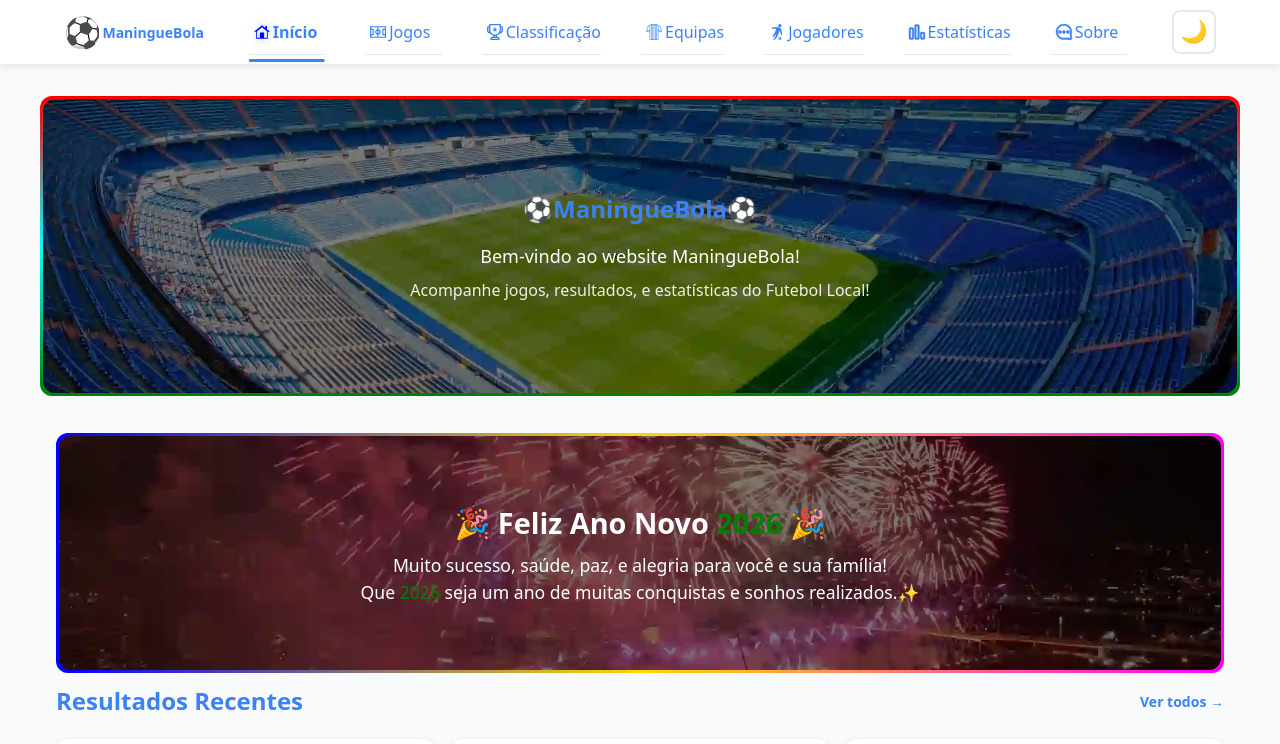
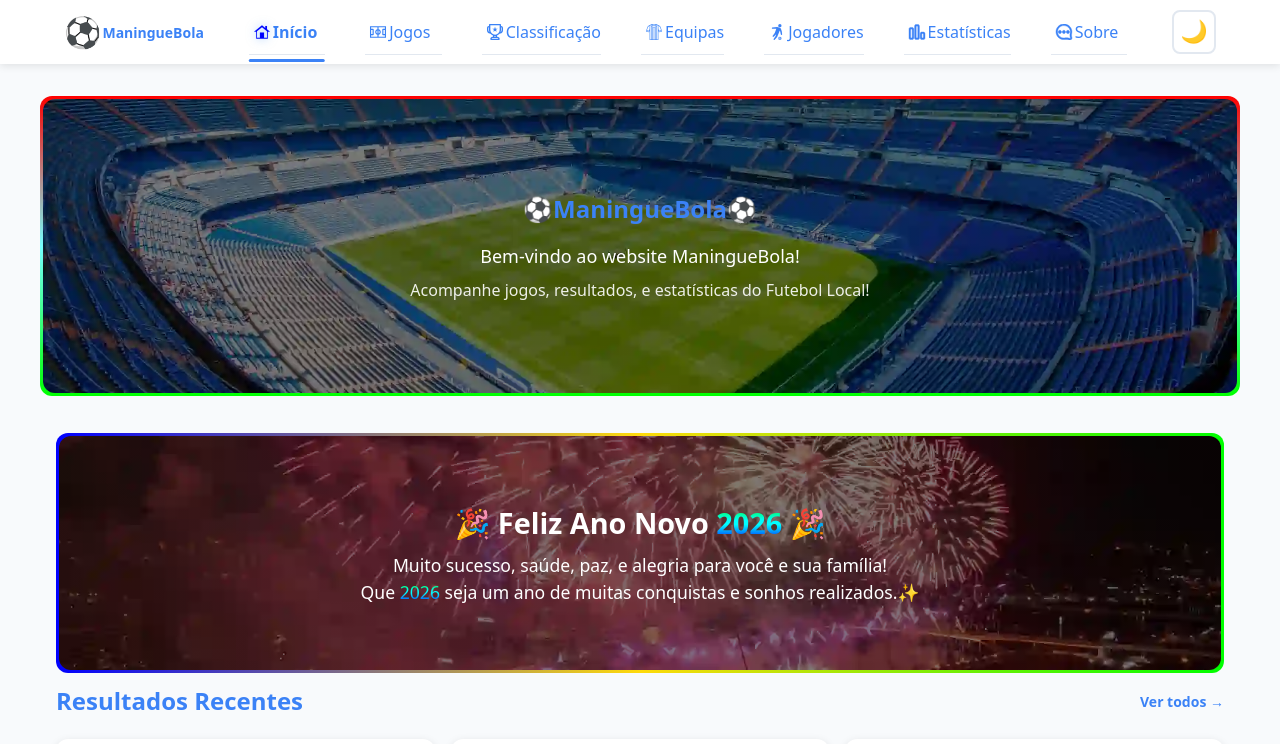
Before and after one commit to Raimundroid/maninguebola, a React (Vite) app: page / in a window 1280 px wide. Shown: the top 744 px of the page. Built offline with nearby package versions, Linux system fonts and the light colour scheme.

Commit message:
new year's banner's year is now gradient, plus border color update; and finally a two weeks update on the sample match's date

```diff
--- a/src/components/Hero/Hero.css
+++ b/src/components/Hero/Hero.css
@@ -10,7 +10,8 @@
   /* --- Gradient Border Implementation --- */
   /* 1. Use background-clip to ensure the background only covers the border box (transparent inside) */
   /* Remove the 'Inner background color' line that filled the interior */
-  background: linear-gradient(180deg, red 0%, aqua, green 100%) border-box;
+  background: linear-gradient(180deg, red 0%, rgb(118, 255, 255), lime 100%)
+    border-box;
 
   /* 2. Set the border-radius */
   border-radius: 12px;
--- a/src/components/atoms/newYearBanner/NewYearBanner.css
+++ b/src/components/atoms/newYearBanner/NewYearBanner.css
@@ -63,7 +63,8 @@
   /* --- Gradient Border Implementation --- */
   /* 1. Use background-clip to ensure the background only covers the border box (transparent inside) */
   /* Remove the 'Inner background color' line that filled the interior */
-  background: linear-gradient(90deg, blue 0%, gold, magenta 100%) border-box;
+  background: linear-gradient(90deg, blue 0%, rgb(255, 218, 11), lime 100%)
+    border-box;
   /* background: linear-gradient(-45deg, blue 0, green 100%) border-box; */
 
   /* 2. Set the border-radius */
@@ -141,5 +142,13 @@
 }
 
 .current-year {
-  color: green;
+  background: linear-gradient(
+    180deg,
+    lime 0%,
+    aqua 45% 55%,
+    blue 100%
+  ); /* Gradient color */
+  background-clip: text; /* Standard property for background clip */
+  -webkit-background-clip: text; /* Webkit-specific property for background clip */
+  color: transparent; /* Make the text color tranparent to show the gradient color */
 }
--- a/src/data/matchesData.js
+++ b/src/data/matchesData.js
@@ -208,7 +208,7 @@ const matchesData = [
     homeTeamId: "cats", //new
     awayTeamId: "tigers", //new
     // No scores for upcoming matches
-    date: "2026-02-01", // ISO Format
+    date: "2026-02-15", // ISO Format
     time: "16:15",
     status: "upcoming",
     venue: "Campo Principal",
```
